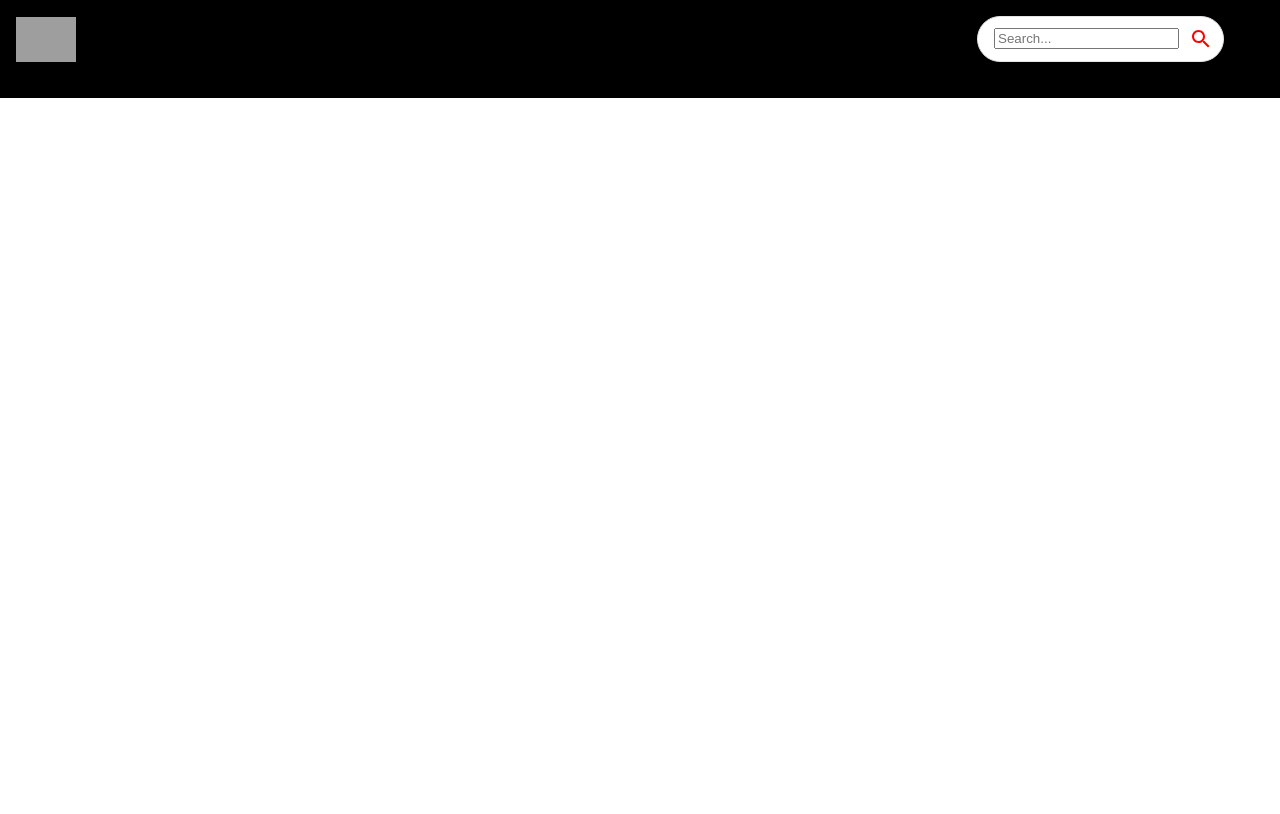
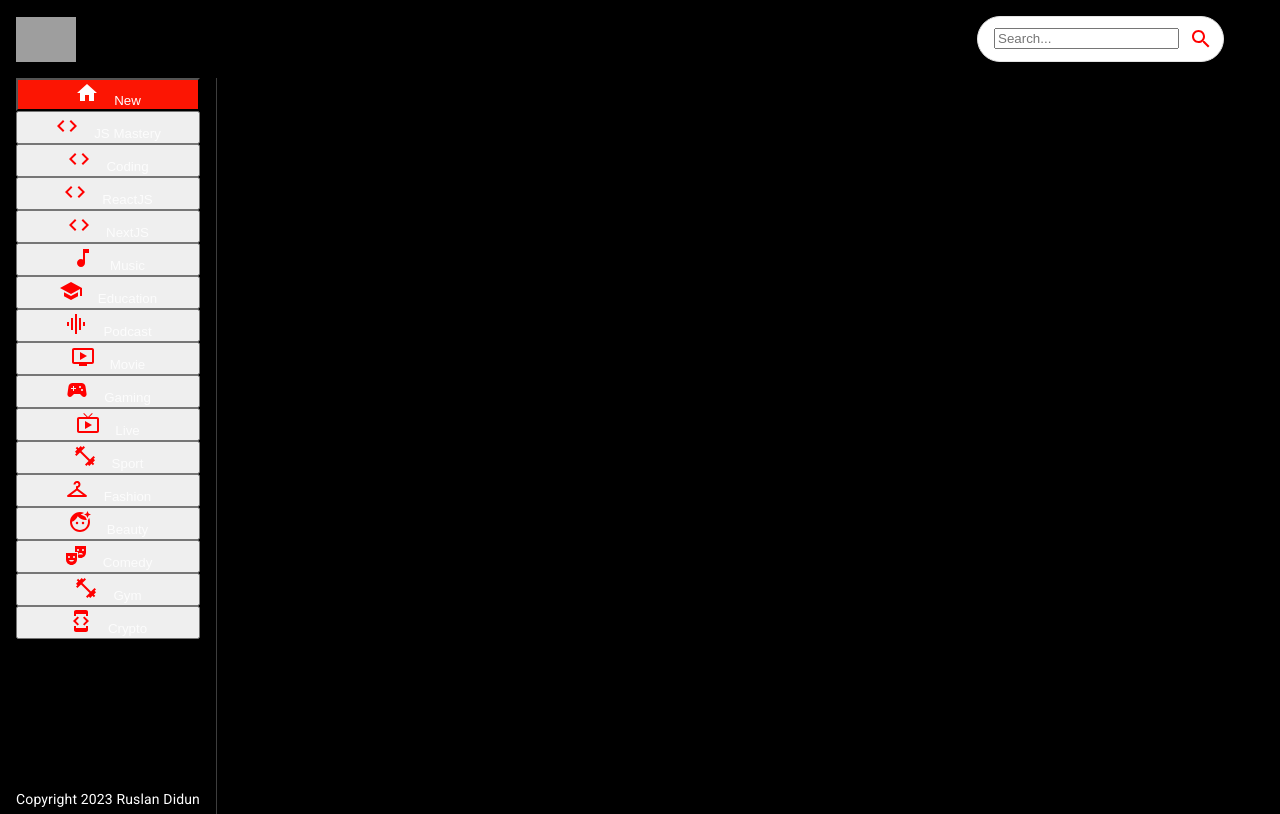
Before and after one commit to RuslanDidun91/my-youtube, a React (Create React App) app: page / in a window 1280 px wide. Built offline with nearby package versions, Linux system fonts and the light colour scheme; grey boxes are pictures that could not be loaded.

Commit message:
add SearchBar, SideBar

```diff
--- a/src/Components/Feed.jsx
+++ b/src/Components/Feed.jsx
@@ -1,8 +1,26 @@
 import React from "react";
+import { useState, useEffect } from 'react';
+import { Box, Stack, Typography } from '@mui/material';
+import SideBar from './SideBar'
 
 const Feed = () => {
-  return(
-    <div>Feed</div>
+  return (
+    <Stack sx={{ flexDirection: { sx: 'column', md: 'row' } }}>
+      <Box
+        sx={{
+          height: { sx: "auto", md: "92vh" },
+          borderRight: "1px solid #3d3d3d",
+          px: { sx: 0, md: 2 },
+        }}>
+        <SideBar />
+        <Typography
+          className="copyright"
+          variant="body2"
+          sx={{ mt: 1.5, color: '#fff' }}>
+          Copyright 2023 Ruslan Didun
+        </Typography>
+      </Box>
+    </Stack>
   )
 }
 
--- a/src/Components/Navbar.jsx
+++ b/src/Components/Navbar.jsx
@@ -1,7 +1,7 @@
 import React from "react";
 import { Stack } from "@mui/material";
 import { Link } from "react-router-dom";
-import { logo } from '../utils/Constants';
+import { logo } from '../utils/constants';
 import SearchBar from './SearchBar';
 
 const Navbar = () => (
--- /dev/null
+++ b/src/Components/SideBar.jsx
@@ -0,0 +1,31 @@
+import { Stack } from '@mui/material';
+import { categories } from '../utils/constants';
+
+const selectedCategory = 'New'
+
+const SideBar = () => (
+  <Stack
+    direction="row"
+    sx={{
+      overflowY: "auto",
+      height: { sx: "auto", md: "95%" },
+      flexDirection: { md: "column" },
+    }}
+  >
+    {categories.map((category) => (
+      <button
+        className="category-btn"
+        style={{
+          background: category.name === selectedCategory && '#FC1503',
+          color: 'white'
+        }}
+        key={category.name}>
+        <span style={{ color: category.name === selectedCategory ? 'white' : 'red', marginRight: '15px' }}>{category.icon}</span>
+        <span style={{ opacity: category.name === selectedCategory ? '1' : '0.8' }}>{category.name}</span>
+      </button>
+    ))}
+  </Stack>
+)
+
+
+export default SideBar;
--- a/src/Components/index.js
+++ b/src/Components/index.js
@@ -4,3 +4,4 @@
 export {default as SearchFeed } from './SearchFeed';
 export {default as VideoDetail } from './VideoDetail';
 export {default as SearchBar } from './SearchBar';
+export {default as SideBar } from './SideBar';
```
